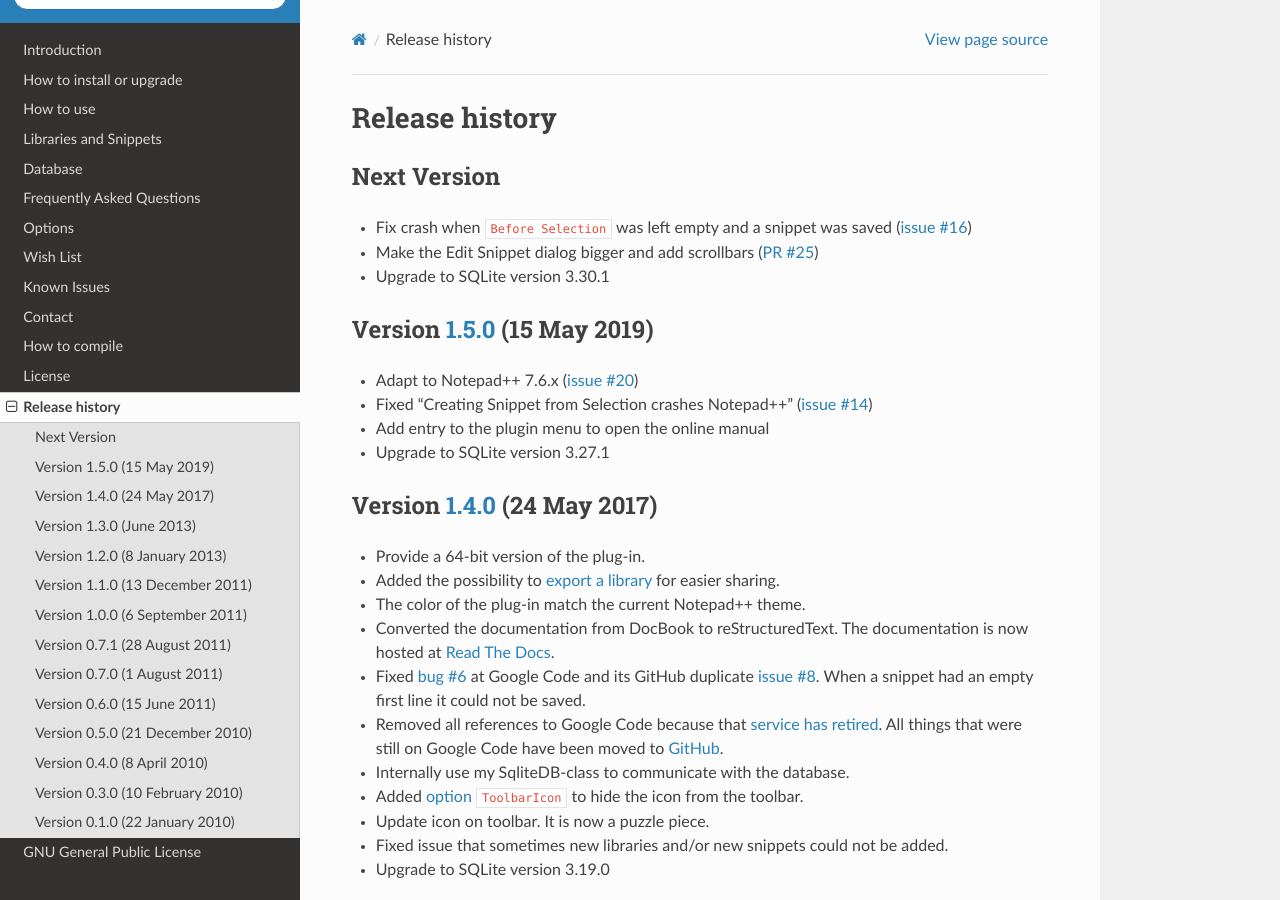
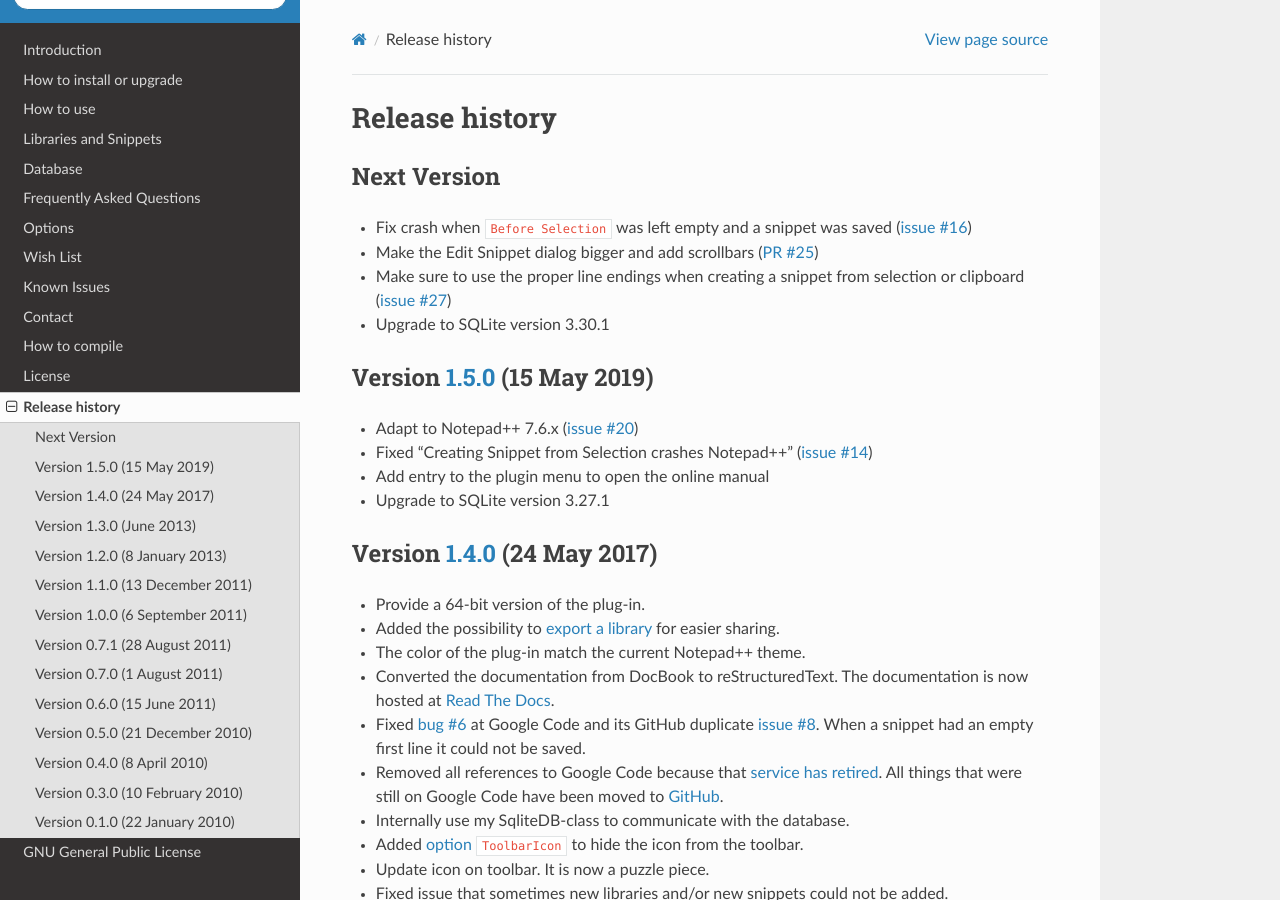
Before and after one commit to ffes/nppsnippets, a Sphinx documentation site: the page built from docs/history.rst, in a window 1280 px wide and 900 px high. Built offline with Sphinx 7.4.7 and the Read the Docs theme 2.0.0, drawn with Linux system fonts in a browser that asks for light colours.

Commit message:
Update changelog

```diff
--- a/docs/history.rst
+++ b/docs/history.rst
@@ -9,11 +9,14 @@ Next Version
 
 -  Make the Edit Snippet dialog bigger and add scrollbars (`PR #25`_)
 
+-  Make sure to use the proper line endings when creating a snippet from selection or clipboard (`issue #27`_)
+
 -  Upgrade to SQLite version 3.30.1
 
 
 .. _PR #25: https://github.com/ffes/nppsnippets/pull/25
 .. _issue #16: https://github.com/ffes/nppsnippets/issues/16
+.. _issue #27: https://github.com/ffes/nppsnippets/issues/27
 
 
 Version `1.5.0`_ (15 May 2019)
```
